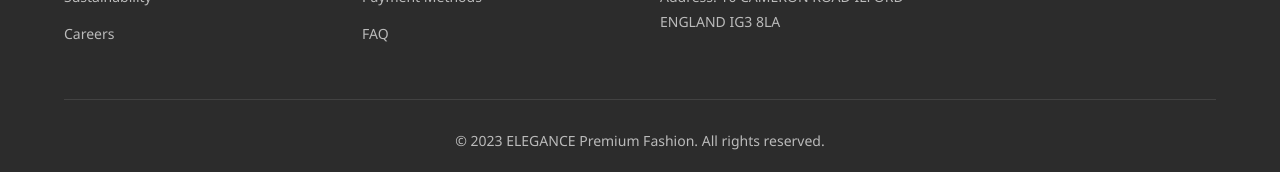
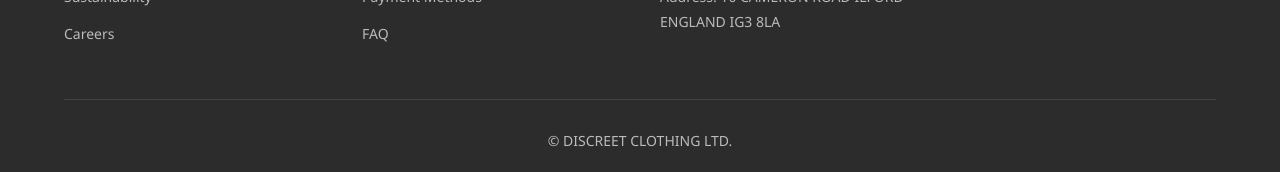
Before and after one commit to karimemedina805-ctrl/karimemedina805-ctrl, a plain HTML site: page index.html in a window 1280 px wide. Shown: the part 3818-3990 px from the top of the page. Drawn offline with Linux system fonts and the light colour scheme.

```diff
--- a/index.html
+++ b/index.html
@@ -712,9 +712,10 @@ ENGLAND IG3 8LA</a></li>
                 </div>
             </div>
             <div class="footer-bottom">
-                <p>&copy; 2023 ELEGANCE Premium Fashion. All rights reserved.</p>
+                <p>&copy; DISCREET CLOTHING LTD.</p>
             </div>
         </div>
     </footer>
 </body>
+
 </html>
```
